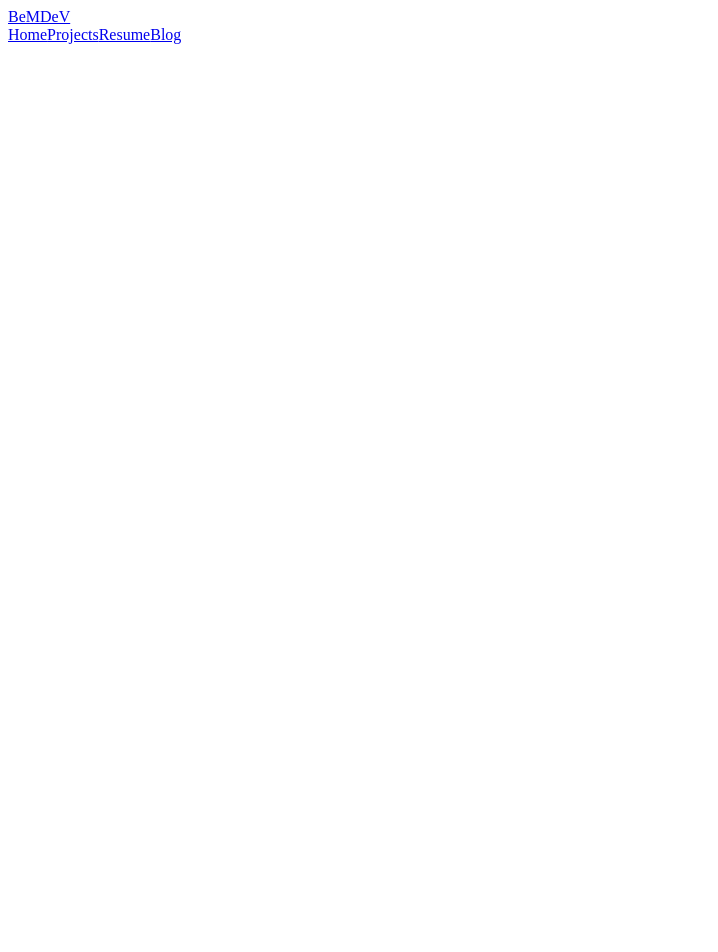
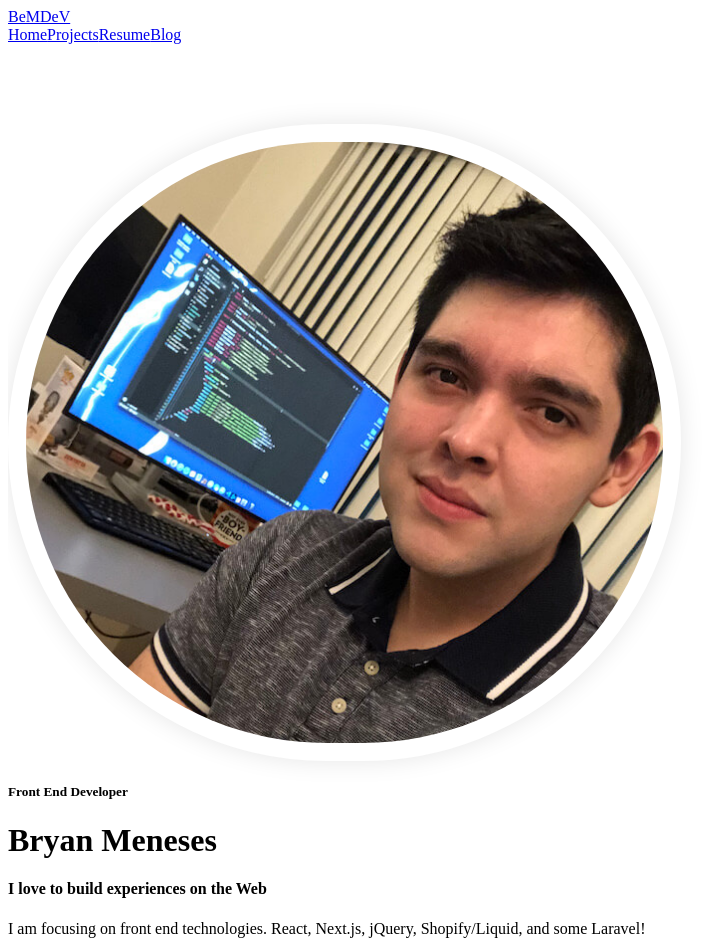
Before and after one commit to bryanMeneses/bemdev-portfolio, a Next.js app: page / in a window 1280 px wide. Shown: the top 952 px of the page, without its empty margins (0-718 px from the left). Before the commit the page ends 800 px from the top, so only its background shows below. Built offline with nearby package versions, Linux system fonts and the light colour scheme.

Commit message:
styled landing page.. investigae slow loading times

```diff
--- a/pages/_app.js
+++ b/pages/_app.js
@@ -1,11 +1,11 @@
-// import '../styles/main.scss'
+import '../styles/main.scss'
 import 'tailwindcss/tailwind.css'
 import Layout from '../components/Layout/Layout'
 
 function MyApp({ Component, pageProps }) {
   return (
     <Layout>
-      {/* <Component {...pageProps} /> */}
+      <Component {...pageProps} />
     </Layout>
   )
 }
--- a/pages/index.js
+++ b/pages/index.js
@@ -11,11 +11,11 @@ export default function Home() {
         <link rel="icon" href="/favicon.ico" />
       </Head>
 
-      <div className="container">
+      <div className="container mx-auto">
 
-        <div className={`row ${styles.row}`}>
+        <div className={`flex flex-col md:flex-row items-center justify-between lg:justify-around`}>
 
-          <div className={`col-xs-9 col-sm-9 col-md-5 col-lg-4`}>
+          <div className={`pr-4 lg:p-0 w-7/12 md:w-5/12 lg:w-4/12`}>
             <div className={styles['img-wrap']}>
               <div className={styles.img}>
                 <Image width="640" height="640" layout="responsive" src="/bryan-portrait.jpeg" />
@@ -23,11 +23,11 @@ export default function Home() {
             </div>
           </div>
 
-          <div className={`col-md-7 col-lg-7 ${styles.text}`}>
-            <h5>Front End Developer</h5>
-            <h1>Bryan Meneses</h1>
-            <h4>I love to build experiences on the Web</h4>
-            <p className="my-4">I am focusing on front end technologies. React, Next.js, jQuery, Shopify/Liquid, and some Laravel!</p>
+          <div className={`pl-4 mt-4 md:mt-0 lg:p-0 md:w-7/12 lg:w-6/12 font-bold text-gray-900`}>
+            <h5 className="font-bold text-gray-500">Front End Developer</h5>
+            <h1 className="text-6xl mb-4 -mt-1">Bryan Meneses</h1>
+            <h4 className="text-2xl">I love to build experiences on the Web</h4>
+            <p className="my-4 font-normal max-w-xl">I am focusing on front end technologies. React, Next.js, jQuery, Shopify/Liquid, and some Laravel!</p>
             <div className={`${styles.cta}`}>
               <ButtonLink href="/" btnStyle="primary" className="mr-4">VIEW PROJECTS</ButtonLink>
               <ButtonLink href="/" btnStyle="primaryoutline">DOWNLOAD CV</ButtonLink>
--- a/styles/Home.module.scss
+++ b/styles/Home.module.scss
@@ -5,17 +5,6 @@
   min-height: 640px;
   display: flex;
   align-items: center;
-  p {
-    max-width: 400px;
-    margin-left: auto;
-    margin-right: auto;
-    color: $off-black;
-  }
-}
-
-.row {
-  align-items: center;
-  justify-content: center;
 }
 
 .img-wrap {
@@ -68,11 +57,6 @@
 @media screen and (min-width: $mq-md) {
   .wrapper {
     min-height: 700px;
-    p {
-      max-width: 600px;
-      margin-left: 0;
-      margin-right: 0;
-    }
   }
   .row {
     justify-content: space-around;
--- a/styles/framework/_texts.scss
+++ b/styles/framework/_texts.scss
@@ -30,78 +30,78 @@ p,
 a,
 li,
 label {
-  font-size: 16px;
+  font-size: 16px !important;
   line-height: 1.3;
 }
 small {
-  font-size: 14px;
+  font-size: 14px !important;
 }
 a {
   text-decoration: none;
 }
 h1 {
-  font-size: 40px;
+  font-size: 40px !important;
 }
 h2 {
-  font-size: 32px;
+  font-size: 32px !important;
 }
 h3 {
-  font-size: 24px;
+  font-size: 24px !important;
 }
 h4 {
-  font-size: 20px;
+  font-size: 20px !important;
 }
 h5 {
-  font-size: 18px;
+  font-size: 18px !important;
 }
 h6 {
-  font-size: 14px;
+  font-size: 14px !important;
 }
 
 @media screen and (min-width: $mq-sm) {
   h1 {
-    font-size: 44px;
+    font-size: 44px !important;
   }
 }
 
 @media screen and (min-width: $mq-md) {
   h1 {
-    font-size: 48px;
+    font-size: 48px !important;
   }
   h2 {
-    font-size: 40px;
+    font-size: 40px !important;
   }
   h3 {
-    font-size: 32px;
+    font-size: 32px !important;
   }
   h4 {
-    font-size: 24px;
+    font-size: 24px !important;
   }
   h5 {
-    font-size: 20px;
+    font-size: 20px !important;
   }
   h6 {
-    font-size: 14px;
+    font-size: 14px !important;
   }
 }
 
 @media screen and (min-width: $mq-xl) {
   h1 {
-    font-size: 64px;
+    font-size: 64px !important;
   }
   // h2 {
-  //   font-size: 40px;
+  //   font-size: 40px !important;
   // }
   // h3 {
-  //   font-size: 32px;
+  //   font-size: 32px !important;
   // }
   // h4 {
-  //   font-size: 24px;
+  //   font-size: 24px !important;
   // }
   // h5 {
-  //   font-size: 20px;
+  //   font-size: 20px !important;
   // }
   // h6 {
-  //   font-size: 14px;
+  //   font-size: 14px !important;
   // }
 }
--- a/styles/main.scss
+++ b/styles/main.scss
@@ -1 +1,12 @@
-@import "./framework/main";
+// @import "./framework/main";
+
+.main {
+  padding-top: 80px;
+  overflow-y: hidden;
+}
+
+@media (min-width: 1280px) {
+  .container {
+    max-width: 1200px !important;
+  }
+}
```
